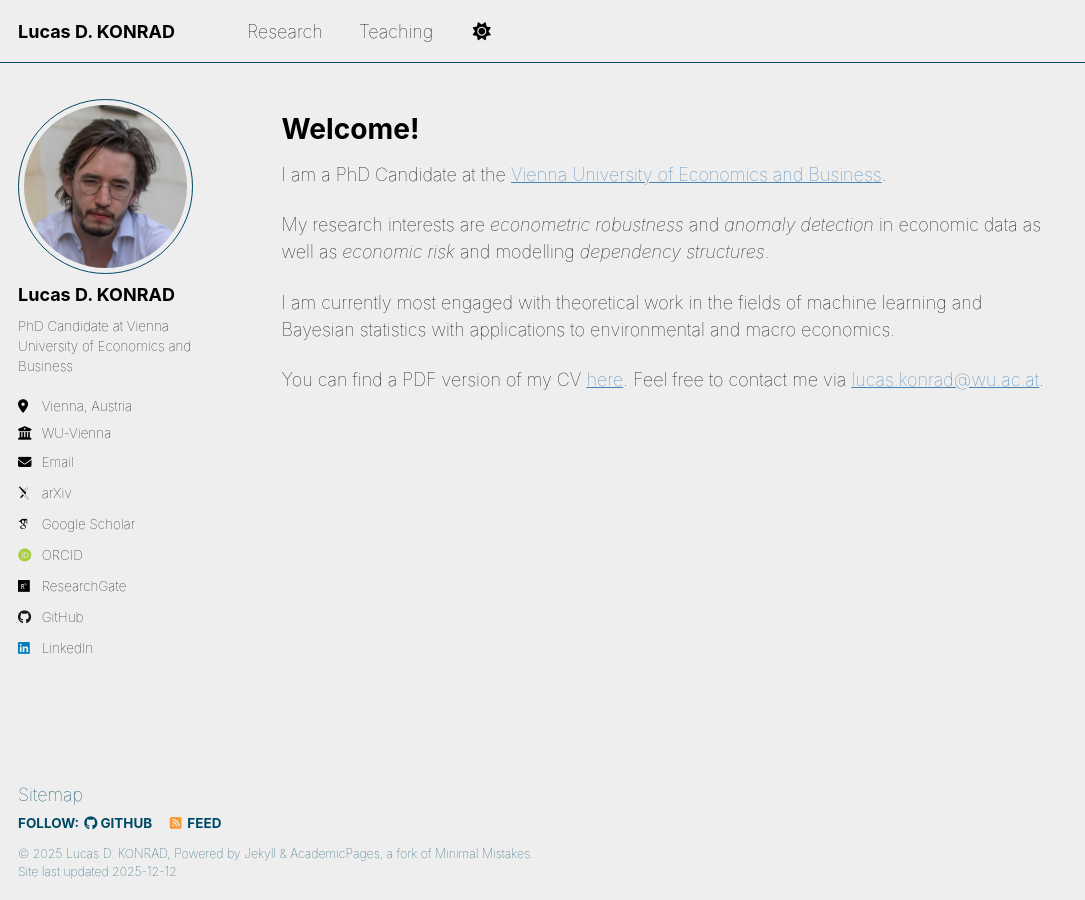
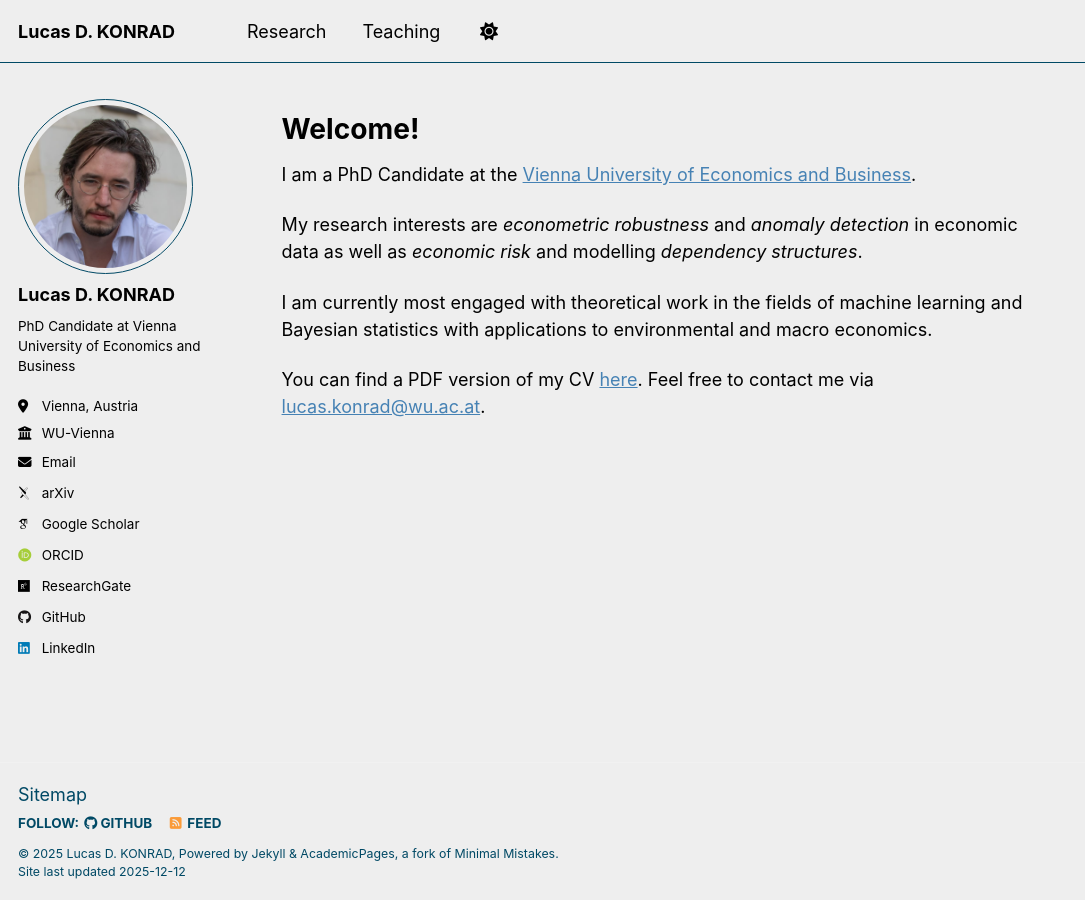
Before and after one commit to konradld/konradld.github.io, a Jekyll site: the page built from _pages/about.md, in a window 1280 px wide. Shown: the whole page, without its empty margins (0-1085 px from the left). Built offline with Jekyll 4.4.1, drawn with Linux system fonts in a browser that asks for light colours; some web fonts are replaced; a script that is not in the unit is left out.

Commit message:
Update main.scss

```diff
--- a/assets/css/main.scss
+++ b/assets/css/main.scss
@@ -52,7 +52,3 @@
 .list__item:last-child .archive__item {
   border-bottom: none;
 }
-
-body {
-  font-weight: 100;   /* thinner than normal (400) */
-}
```
